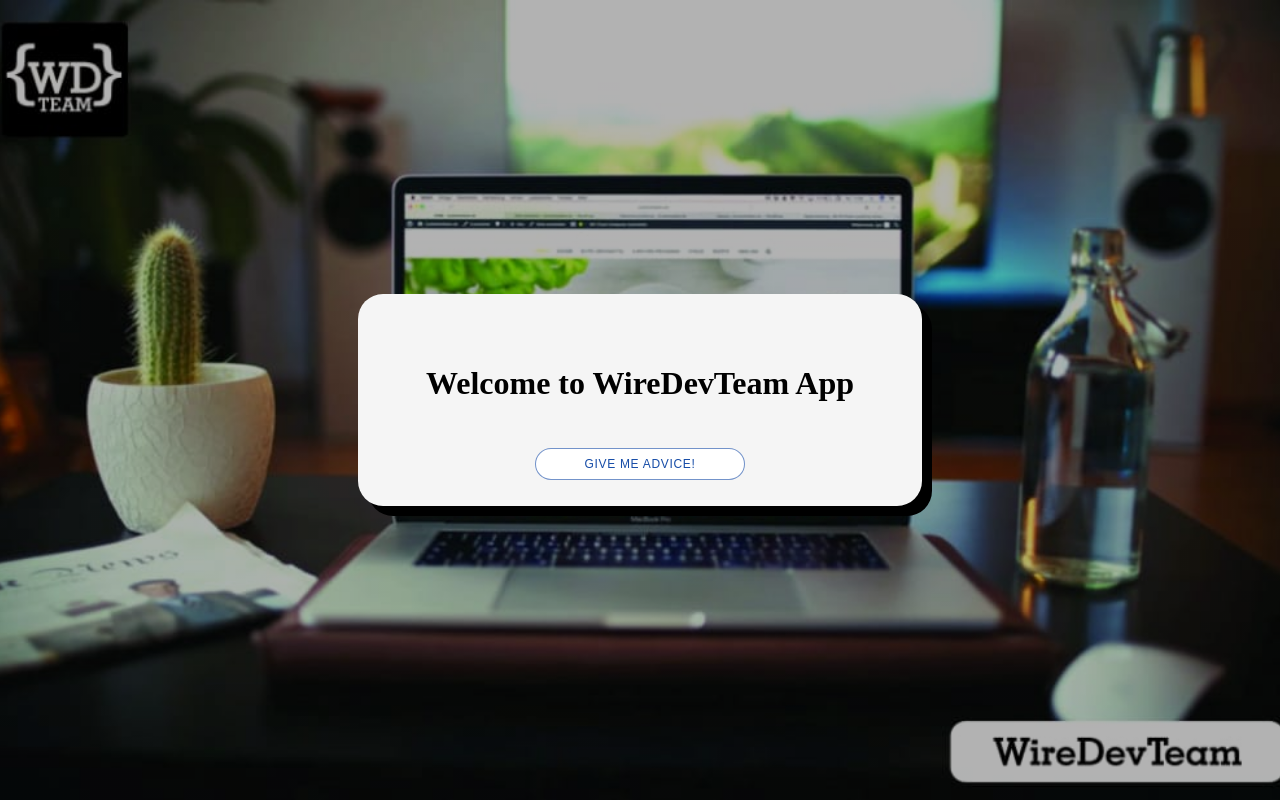
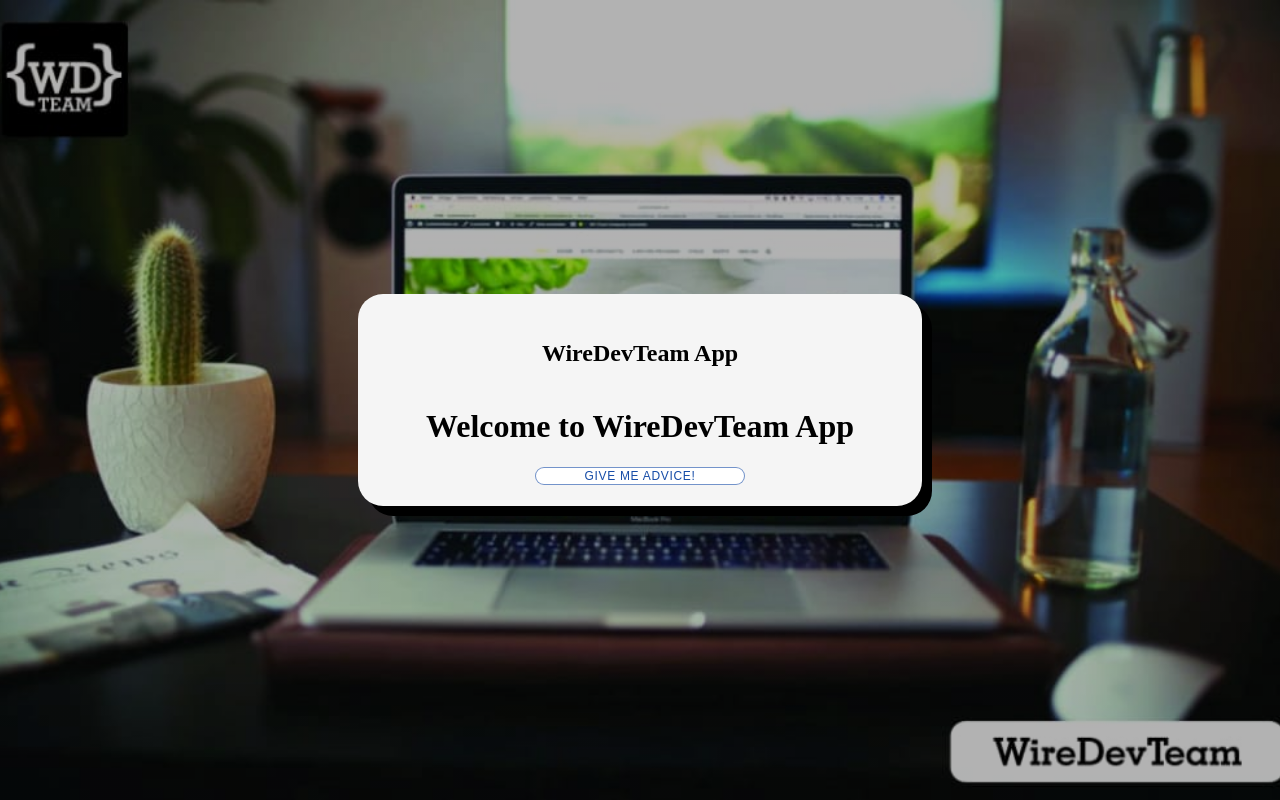
Before and after one commit to sunnepazzy123/advice-react-app, a React (Create React App) app: page / in a window 1280 px wide. Built offline with nearby package versions, Linux system fonts and the light colour scheme; no server answers.

Commit message:
Update App.js
 logo changes

```diff
--- a/src/App.js
+++ b/src/App.js
@@ -33,6 +33,7 @@
         return(
          <div className="app">
         <div className="card">
+          <h2 className="head_logo">WireDevTeam App</h2>
           <h1 className="heading">{this.state.advice}</h1>
           <button className="button" onClick={this.fetchAdvice}>
             <span>GIVE ME ADVICE!</span>
```
